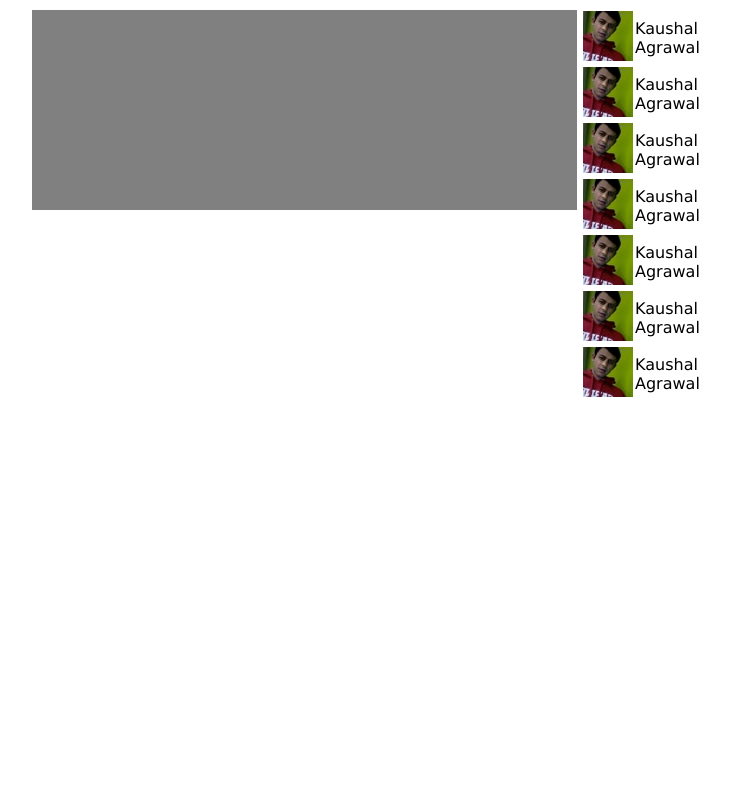
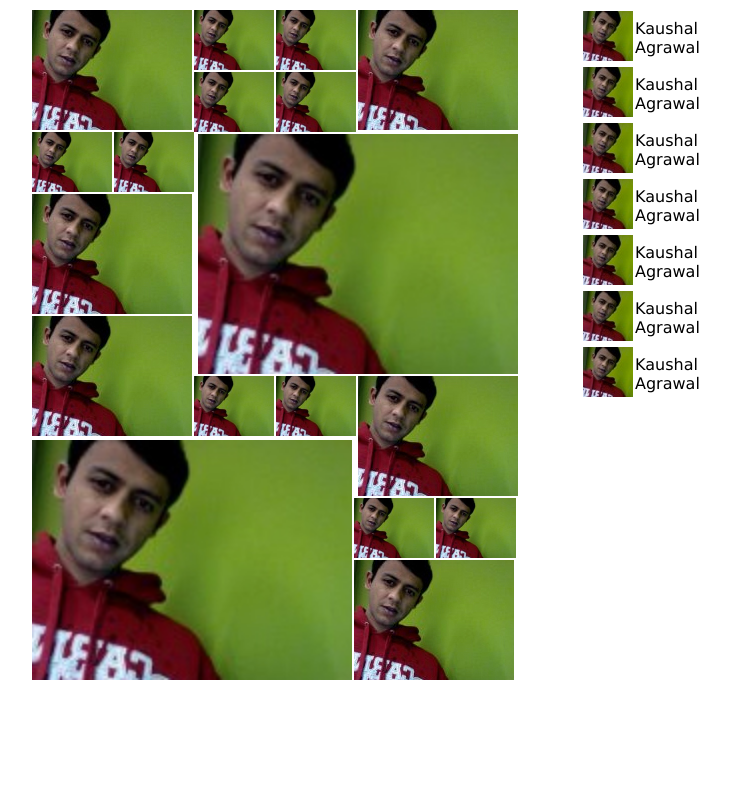
Before and after one commit to josenelson/FbHackathon, a PHP site: page /FbHackaton/event.php in a window 1280 px wide. Shown: the whole page, without its empty margins (258-988 px from the left). Run offline with PHP 8.4, Linux system fonts and the light colour scheme.

Commit message:
event pages

```diff
--- a/css/style.css
+++ b/css/style.css
@@ -80,12 +80,48 @@ div#right-side{
 
 div#left-side{
 	width:545px;
-	height:200px;
 	background-color:gray;
 	float:left;
+	position: relative;
 }
 
 p.people-name{
 	margin:0;
 	padding:0;
 }
+
+div.limg-container{
+	width:320px;
+	height:240px;
+	overflow:hidden;
+	position: absolute;
+}
+
+img.size-large{
+	width:320px;
+	height:auto;
+}
+
+div.mimg-container{
+	width:160px;
+	height:120px;
+	overflow:hidden;
+	position: absolute;
+}
+
+img.size-medium{
+	width:160px;
+	height:auto;
+}
+
+div.simg-container{
+	width:80px;
+	height:60px;
+	overflow:hidden;
+	position: absolute;
+}
+
+img.size-small{
+	width:80px;
+	height:auto;
+}
--- a/event.php
+++ b/event.php
@@ -20,7 +20,24 @@
 				</table>
 			</div>
 			<div id="left-side">
-
+				<div class="mimg-container" style="left:0;top:0;"><img src="img/thumbnail.jpg" class="size-medium"></img></div>
+				<div class="simg-container" style="left:162px;top:0;"><img src="img/thumbnail.jpg" class="size-small"></img></div>
+				<div class="simg-container" style="left:244px;top:0px;"><img src="img/thumbnail.jpg" class="size-small"></img></div>
+				<div class="simg-container" style="left:162px;top:62px;"><img src="img/thumbnail.jpg" class="size-small"></img></div>
+				<div class="simg-container" style="left:244px;top:62px;"><img src="img/thumbnail.jpg" class="size-small"></img></div>
+				<div class="mimg-container" style="left:326px;top:0;"><img src="img/thumbnail.jpg" class="size-medium"></img></div>
+				<div class="simg-container" style="left:0;top:122px;"><img src="img/thumbnail.jpg" class="size-small"></img></div>
+				<div class="simg-container" style="left:82px;top:122px;"><img src="img/thumbnail.jpg" class="size-small"></img></div>
+				<div class="mimg-container" style="left:0;top:184px;"><img src="img/thumbnail.jpg" class="size-medium"></img></div>
+				<div class="mimg-container" style="left:0;top:306px;"><img src="img/thumbnail.jpg" class="size-medium"></img></div>
+				<div class="limg-container" style="left:166px;top:124px;"><img src="img/thumbnail.jpg" class="size-large"></img></div>
+				<div class="simg-container" style="left:162px;top:366px;"><img src="img/thumbnail.jpg" class="size-small"></img></div>
+				<div class="simg-container" style="left:244px;top:366px;"><img src="img/thumbnail.jpg" class="size-small"></img></div>
+				<div class="mimg-container" style="left:326px;top:366px;"><img src="img/thumbnail.jpg" class="size-medium"></img></div>
+				<div class="simg-container" style="left:322px;top:488px;"><img src="img/thumbnail.jpg" class="size-small"></img></div>
+				<div class="simg-container" style="left:404px;top:488px;"><img src="img/thumbnail.jpg" class="size-small"></img></div>
+				<div class="mimg-container" style="left:322px;top:550px;"><img src="img/thumbnail.jpg" class="size-medium"></img></div>
+				<div class="limg-container" style="left:0;top:430px;"><img src="img/thumbnail.jpg" class="size-large"></img></div>
 
 
 			</div>
```
Also changed, not shown: img/thumbnail.jpg (added).
